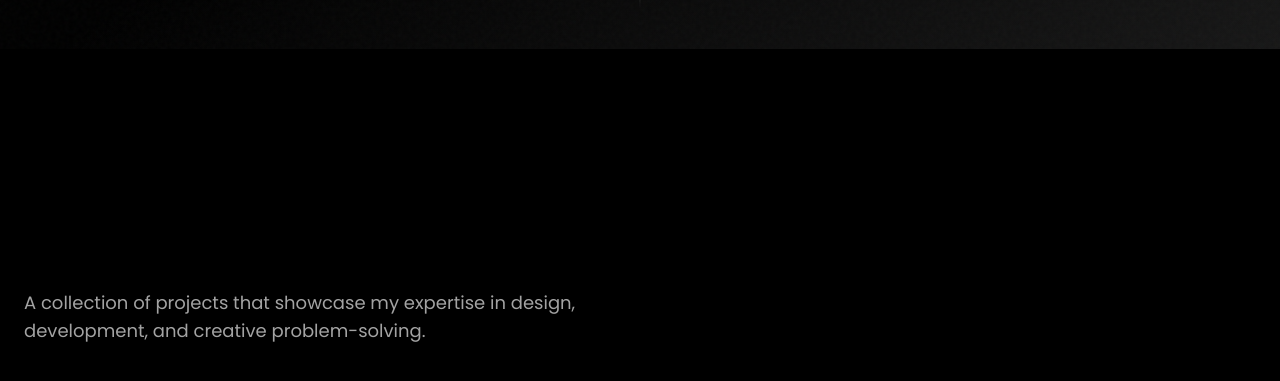
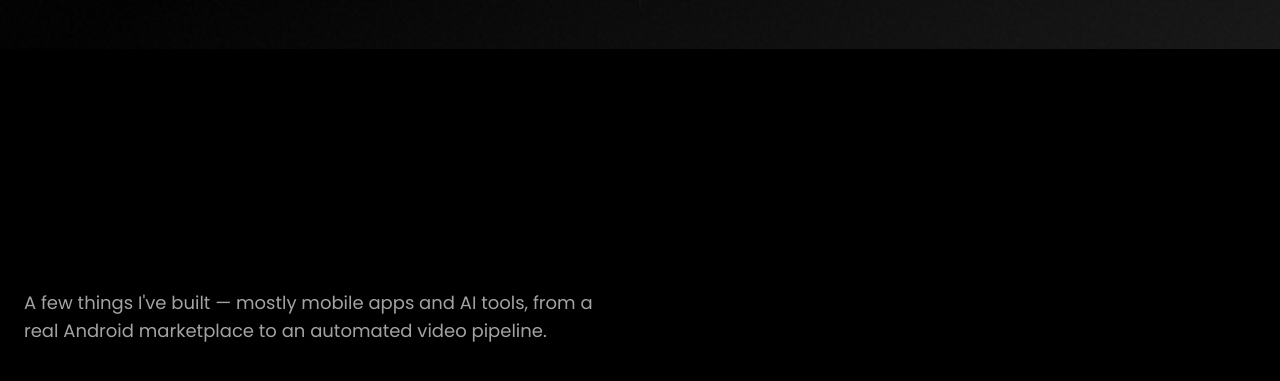
Before and after one commit to numan259/portfolio, a React (Vite) app: page / in a window 1280 px wide. Shown: the part 751-1132 px from the top of the page. Built offline with nearby package versions, Linux system fonts and the light colour scheme.

Commit message:
Rewrite projects intro line

```diff
--- a/src/App.tsx
+++ b/src/App.tsx
@@ -524,7 +524,7 @@ function ProjectsSection({ onProjectClick }: { onProjectClick: (project: typeof
             Selected Works
           </h2>
           <p className="text-neutral-400 text-lg mt-4 max-w-xl">
-            A collection of projects that showcase my expertise in design, development, and creative problem-solving.
+            A few things I've built — mostly mobile apps and AI tools, from a real Android marketplace to an automated video pipeline.
           </p>
         </div>
 
```
